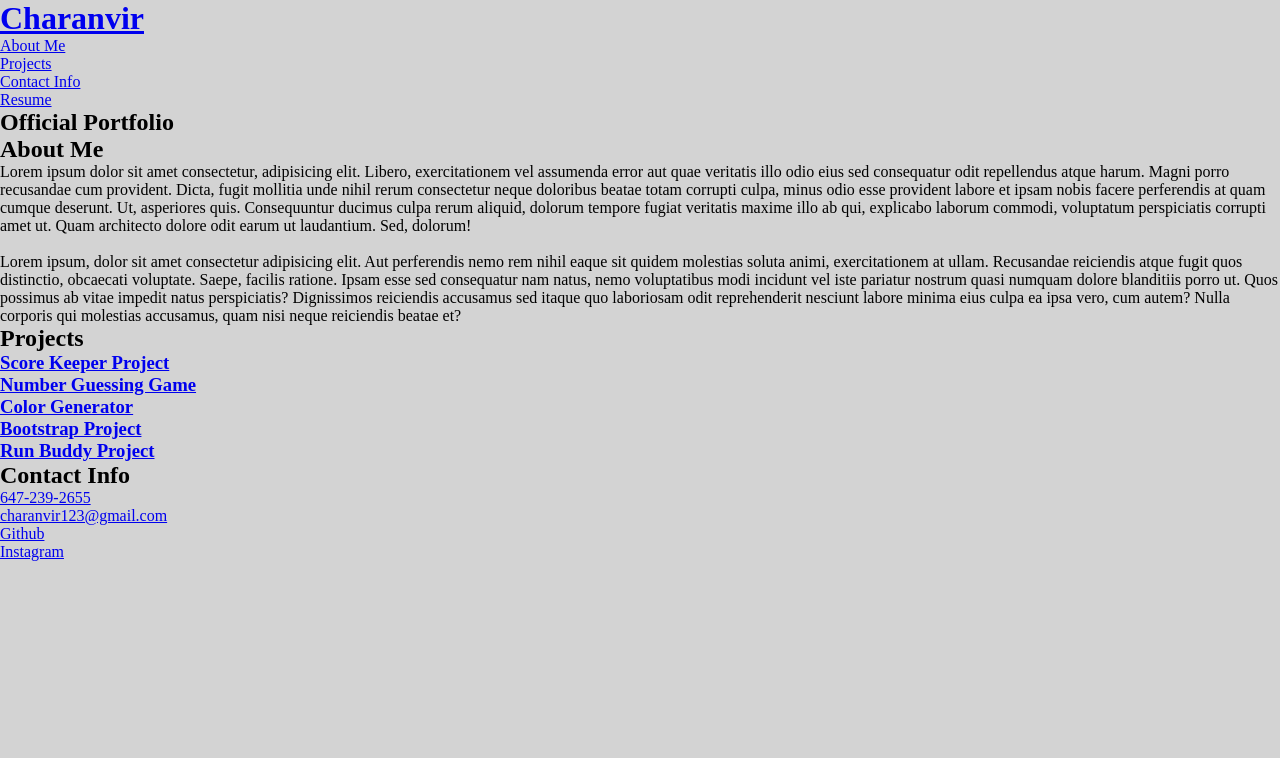
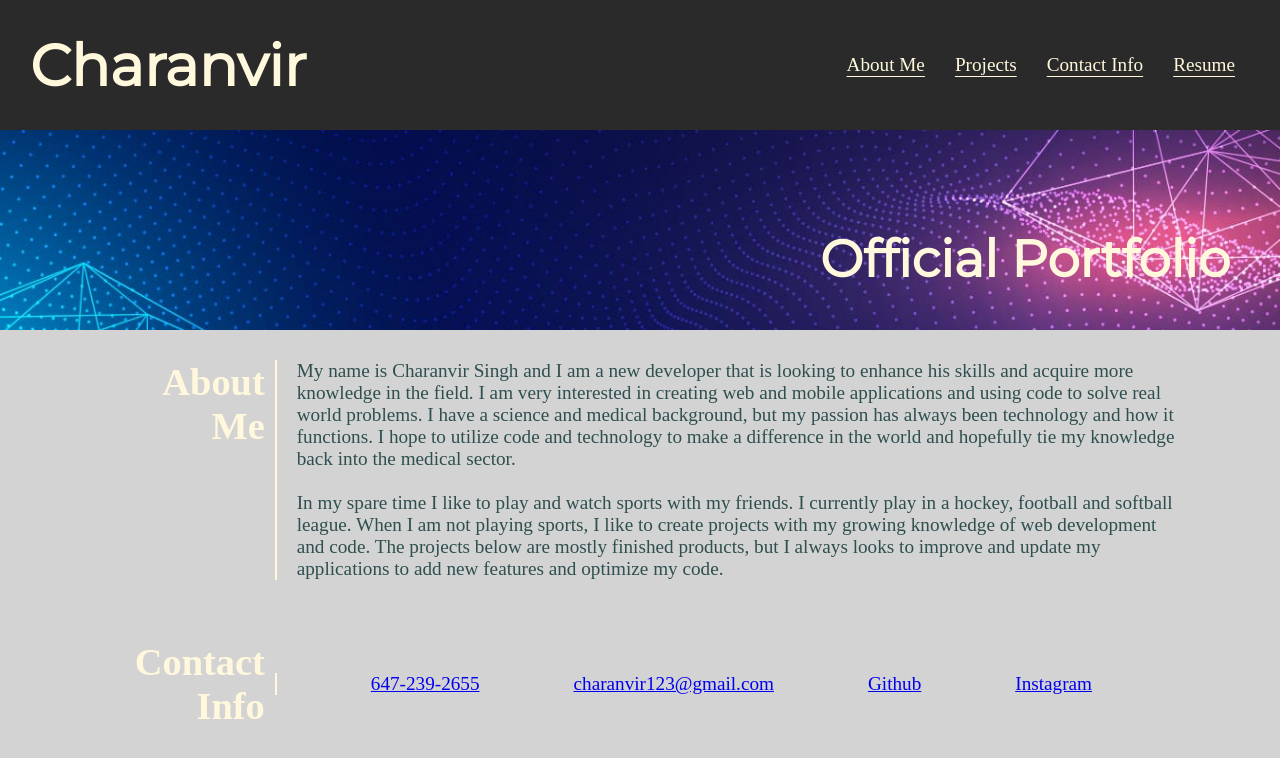
Before and after one commit to Charanvir/Official-Portfolio, a plain HTML site: page index.html in a window 1280 px wide. Drawn offline with Linux system fonts and the light colour scheme.

Commit message:
styled header, hero image, about me and working on contact into styling

```diff
--- a/assets/css/style1.css
+++ b/assets/css/style1.css
@@ -13,5 +13,133 @@
 }
 
 body {
-    background-color: lightgray;
+    background-color: rgba(211,211,211,1);
 }
+
+/* Header Styling */
+
+header {
+    padding: 30px;
+    background-color: rgba(0,0,0, 0.8);
+    display: flex;
+    justify-content: space-between;
+    align-items: center;
+}
+
+header h1 {
+    font-family: var(--headerFont);
+    font-size: 4.5vw;
+}
+
+header a {
+    text-decoration: none;
+    color: var(--primary-color);
+}
+
+header nav {
+    margin: 7px 0;
+}
+
+header nav ul {
+    display: flex;
+    flex-wrap: wrap;
+    justify-content: space-between;
+    list-style: none;
+}
+
+header nav ul li a {
+    padding: 10px 15px;
+    font-size: 1.5vw;
+    text-decoration: underline;
+    text-underline-offset: 5px;
+}
+
+header nav a:hover {
+    text-decoration: none;
+}
+
+/* Hero Image Styling */
+
+.mainImage {
+    background-image: url("../images/heroImage.jpeg");
+    background-size: cover;
+    height: 200px;
+    display: flex;
+    justify-content: flex-end;
+    align-items: flex-end;
+}
+
+.mainImage h2 {
+    padding-bottom: 40px;
+    padding-right: 50px;
+    color: var(--primary-color);
+    font-family: var(--headerFont);
+    font-size: 4vw;
+}
+
+/* About Me Section Styling */
+
+.aboutMe {
+    display: flex;
+    padding: 30px;
+    align-items: flex-start;
+    width: 90%;
+    margin: auto;
+}
+
+.aboutMe-header {
+    margin: 0px 10px;
+    display: flex;
+    flex-direction: column;
+    align-items: flex-end;
+    font-size: 2vw;
+    color: var(--primary-color);
+    flex-basis: 15%;
+}
+
+.aboutMe-paragraph {
+    border-left: 2px solid var(--primary-color);
+    padding-left: 20px;
+    font-size: 1.5vw;
+    color: var(--secondary-color);
+    flex-basis: 85%;
+}
+
+/* Contact Info Styling */
+
+.contactInfo {
+    display: flex;
+    padding: 30px;
+    align-items: center;
+    width: 90%;
+    margin: auto;
+    box-sizing: border-box;
+}
+
+.contactInfo-header {
+    margin: 0px 10px;
+    display: flex;
+    flex-direction: column;
+    align-items: flex-end;
+    font-size: 2vw;
+    color: var(--primary-color);
+    flex-basis: 15%;
+    box-sizing: border-box;
+}
+
+.contactInfo-links {
+    flex-basis: 85%;
+    border-left: 2px solid var(--primary-color);
+    box-sizing: border-box;
+}
+
+.contactInfo-links ul {
+    display: flex;
+    justify-content: space-evenly;
+}
+
+.contactInfo-links ul li {
+    color: var(--secondary-color);
+    font-size: 1.5vw;
+    list-style: none;
+}
--- a/index.html
+++ b/index.html
@@ -44,73 +44,35 @@
 
     <section id="aboutMe" class="aboutMe">
         <div class="aboutMe-header">
-            <h2>About Me</h2>
+            <h2>About</h2>
+            <h2>Me</h2>
         </div>
         <div class="aboutMe-paragraph">
-            <p>Lorem ipsum dolor sit amet consectetur, adipisicing elit. Libero, exercitationem vel assumenda error aut
-                quae veritatis illo odio eius sed consequatur odit repellendus atque harum. Magni porro recusandae cum
-                provident.
-                Dicta, fugit mollitia unde nihil rerum consectetur neque doloribus beatae totam corrupti culpa, minus
-                odio esse provident labore et ipsam nobis facere perferendis at quam cumque deserunt. Ut, asperiores
-                quis.
-                Consequuntur ducimus culpa rerum aliquid, dolorum tempore fugiat veritatis maxime illo ab qui, explicabo
-                laborum commodi, voluptatum perspiciatis corrupti amet ut. Quam architecto dolore odit earum ut
-                laudantium. Sed, dolorum!</p>
+            <p>
+                My name is Charanvir Singh and I am a new developer that is looking to enhance his skills and acquire
+                more knowledge in the field. I am very interested in creating web and mobile applications and using code
+                to solve real world problems. I have a science and medical background, but my passion has always been
+                technology and how it functions. I hope to utilize code and technology to make a difference in the world
+                and hopefully tie my knowledge back into the medical sector.
+            </p>
             <br>
-            <p>Lorem ipsum, dolor sit amet consectetur adipisicing elit. Aut perferendis nemo rem nihil eaque sit quidem
-                molestias soluta animi, exercitationem at ullam. Recusandae reiciendis atque fugit quos distinctio,
-                obcaecati voluptate.
-                Saepe, facilis ratione. Ipsam esse sed consequatur nam natus, nemo voluptatibus modi incidunt vel iste
-                pariatur nostrum quasi numquam dolore blanditiis porro ut. Quos possimus ab vitae impedit natus
-                perspiciatis?
-                Dignissimos reiciendis accusamus sed itaque quo laboriosam odit reprehenderit nesciunt labore minima
-                eius culpa ea ipsa vero, cum autem? Nulla corporis qui molestias accusamus, quam nisi neque reiciendis
-                beatae et?</p>
+            <p>In my spare time I like to play and watch sports with my friends. I currently play in a hockey, football
+                and softball league. When I am not playing sports, I like to create projects with my growing knowledge
+                of web development and code. The projects below are mostly finished products, but I always looks to
+                improve and update my applications to add new features and optimize my code.</p>
         </div>
     </section>
 
     <section id="project" class="project">
-        <div class="project-header">
-            <h2>Projects</h2>
-        </div>
-        <div class="project-5">
-            <div class="">
-                <a href=" https://charanvir.github.io/ScoreKeeper-Project/">
-                    <h3>Score Keeper Project</h3>
-                </a>
-            </div>
-            <div class="twoProjects">
-                <div class="">
-                    <a href="https://charanvir.github.io/Number-Guessing-Game/">
-                        <h3>Number Guessing Game</h3>
-                    </a>
-                </div>
-                <div class="">
-                    <a href="https://charanvir.github.io/Color_Generator/">
-                        <h3>Color Generator</h3>
-                    </a>
-                </div>
-            </div>
-            <div class="twoProjects">
-                <div class="">
-                    <a href="https://charanvir.github.io/Bootstrap-Project/">
-                        <h3>Bootstrap Project</h3>
-                    </a>
-                </div>
-                <div class="">
-                    <a href="https://charanvir.github.io/run-buddy/">
-                        <h3>Run Buddy Project</h3>
-                    </a>
-                </div>
-            </div>
-        </div>
+
     </section>
 
     <section id="contactInfo" class="contactInfo">
-        <div class="contactInfo-header">
-            <h2>Contact Info</h2>
+        <div class="contactInfo-header contact">
+            <h2>Contact</h2>
+            <h2>Info</h2>
         </div>
-        <div class="contactInfo-links">
+        <div class="contactInfo-links contact">
             <ul>
                 <li>
                     <a href="#">647-239-2655</a>
```
